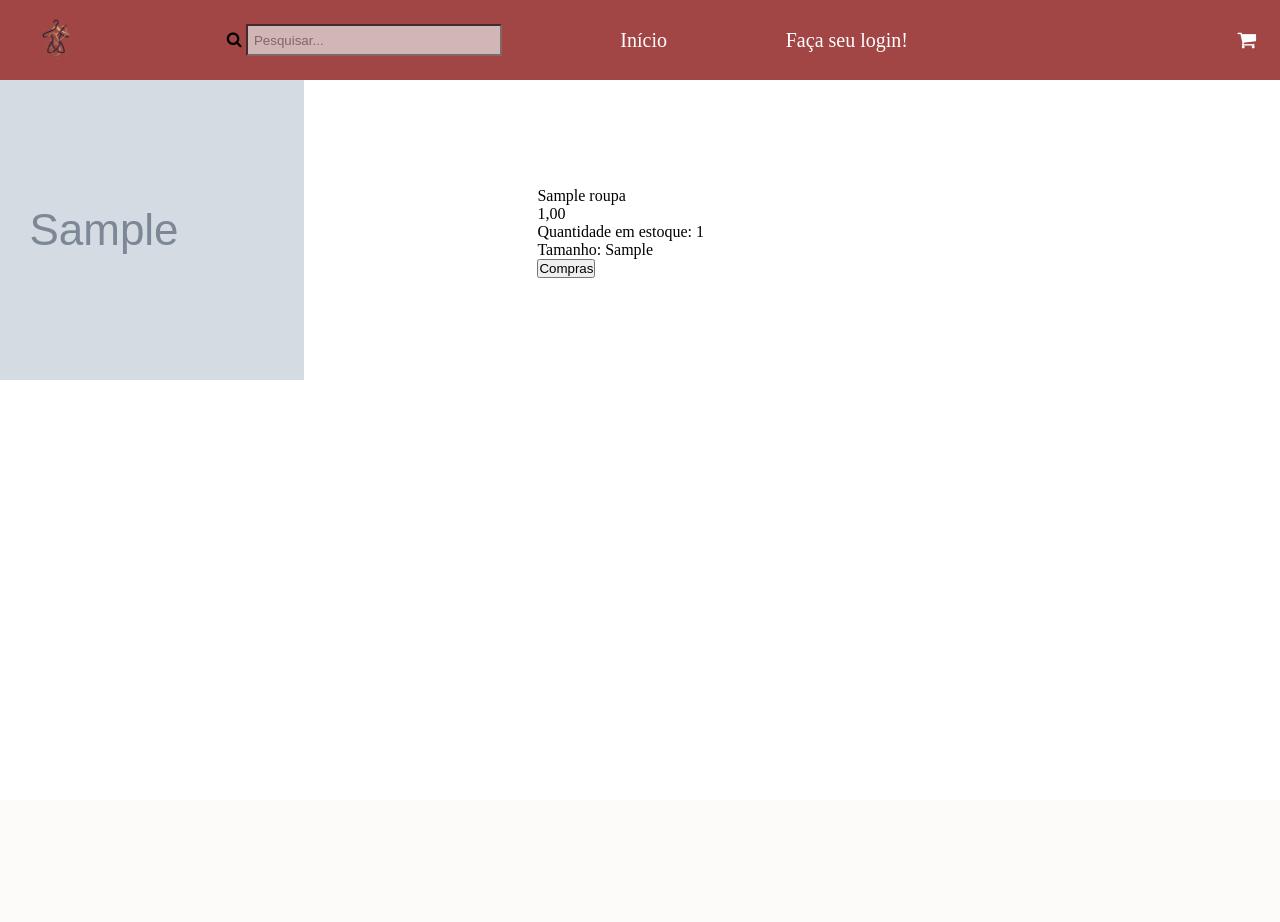
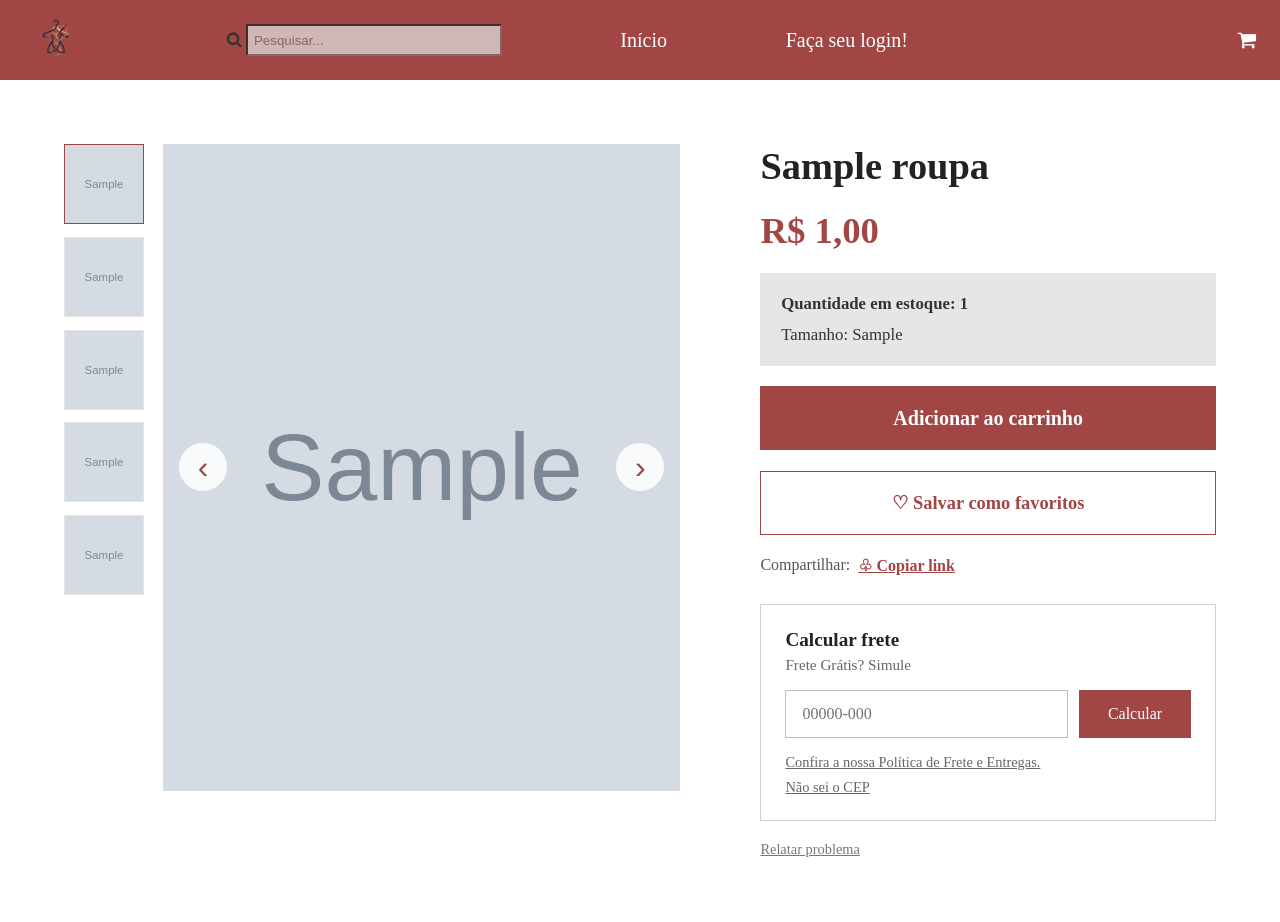
Before and after one commit to Avena-JABAL/Trend_Store, a Django app: page /produto/1/ in a window 1280 px wide. Before the commit the page ends 380 px from the top, so only its background shows below. Run offline with Django 5.2, Linux system fonts and the light colour scheme; tables that the repository leaves empty hold one stand-in row (values such as "Sample post"); grey boxes marked "Sample" are stand-in pictures; parts of the project's set-up code (start-up, migrations or seed data) failed here and were passed over.

Commit message:
Ajusta página de produto

```diff
--- a/config/settings.py
+++ b/config/settings.py
@@ -31,6 +31,8 @@ INSTALLED_APPS = [
     "django.contrib.staticfiles",
     "loja_roupas",
 ]
+
+
 
 MIDDLEWARE = [
     "django.middleware.security.SecurityMiddleware",
--- /dev/null
+++ b/loja_roupas/static/css/produto.css
@@ -0,0 +1,432 @@
+* {
+    margin: 0;
+    padding: 0;
+    box-sizing: border-box;
+}
+
+body {
+    background-color: #FFF;
+    color: #333;
+    font-family: "Inria Serif", serif;
+}
+
+
+/* =========================
+   PÁGINA DO PRODUTO
+========================= */
+
+.produto-pagina {
+    width: 100%;
+    max-width: 90rem;
+    margin: 0 auto;
+    padding: 4rem 5%;
+    display: grid;
+    grid-template-columns: minmax(0, 1.15fr) minmax(20rem, 0.85fr);
+    gap: 5rem;
+    align-items: start;
+}
+
+
+/* =========================
+   GALERIA
+========================= */
+
+.galeria {
+    display: grid;
+    grid-template-columns: 5rem minmax(0, 1fr);
+    gap: 1.2rem;
+    min-width: 0;
+}
+
+.miniaturas {
+    display: flex;
+    flex-direction: column;
+    gap: 0.8rem;
+}
+
+.miniatura {
+    width: 5rem;
+    aspect-ratio: 1 / 1;
+    padding: 0;
+    border: 0.1rem solid transparent;
+    background-color: #E6E6E6;
+    cursor: pointer;
+    overflow: hidden;
+}
+
+.miniatura.ativa {
+    border-color: #A14545;
+}
+
+.miniatura img {
+    width: 100%;
+    height: 100%;
+    object-fit: cover;
+    display: block;
+}
+
+.imagem-principal {
+    position: relative;
+    width: 100%;
+    aspect-ratio: 4 / 5;
+    background-color: #E6E6E6;
+    overflow: hidden;
+}
+
+.imagem-principal img {
+    width: 100%;
+    height: 100%;
+    object-fit: cover;
+    display: block;
+}
+
+
+/* =========================
+   SETAS DA IMAGEM
+========================= */
+
+.setas {
+    position: absolute;
+    inset: 0;
+    display: flex;
+    justify-content: space-between;
+    align-items: center;
+    padding: 0 1rem;
+    pointer-events: none;
+}
+
+.setas button {
+    pointer-events: auto;
+    width: 3rem;
+    height: 3rem;
+    border: 0;
+    border-radius: 50%;
+    background-color: rgba(255, 255, 255, 0.85);
+    color: #A14545;
+    font-size: 2rem;
+    line-height: 1;
+    cursor: pointer;
+    transition: 0.2s ease;
+}
+
+.setas button:hover {
+    background-color: #A14545;
+    color: #FFF;
+}
+
+
+/* =========================
+   INFORMAÇÕES
+========================= */
+
+.informacoes {
+    display: flex;
+    flex-direction: column;
+    gap: 1.3rem;
+    min-width: 0;
+}
+
+.cabecalho-produto {
+    display: flex;
+    justify-content: space-between;
+    align-items: flex-start;
+    gap: 1rem;
+}
+
+.cabecalho-produto h1 {
+    color: #222;
+    font-size: clamp(1.8rem, 3vw, 2.7rem);
+    font-weight: 600;
+    line-height: 1.15;
+}
+
+.cabecalho-produto > .compartilhar {
+    display: flex;
+    align-items: center;
+    justify-content: center;
+    flex-shrink: 0;
+    width: 3rem;
+    height: 3rem;
+    padding: 0;
+    border: 0.1rem solid #A14545;
+    border-radius: 50%;
+    background-color: #FFF;
+    color: #A14545;
+    cursor: pointer;
+    font-size: 1.1rem;
+    transition: 0.2s ease;
+}
+
+.cabecalho-produto > .compartilhar:hover {
+    background-color: #A14545;
+    color: #FFF;
+}
+
+
+/* =========================
+   PREÇO
+========================= */
+
+.preco {
+    color: #A14545;
+    font-size: clamp(1.7rem, 3vw, 2.3rem);
+    font-weight: 700;
+}
+
+
+/* =========================
+   ESTOQUE / TAMANHO
+========================= */
+
+.info-produto {
+    display: flex;
+    flex-direction: column;
+    gap: 0.7rem;
+    padding: 1.3rem;
+    background-color: #E6E6E6;
+}
+
+.info-produto .estoque,
+.info-produto .tamanho {
+    color: #333;
+    font-size: 1.05rem;
+}
+
+.info-produto .estoque {
+    font-weight: 600;
+}
+
+
+/* =========================
+   BOTÃO COMPRAR
+========================= */
+
+.informacoes > .comprar {
+    width: 100%;
+    min-height: 4rem;
+    border: 0;
+    border-radius: 0;
+    background-color: #A14545;
+    color: #FFF;
+    font-family: "Inria Serif", serif;
+    font-size: 1.25rem;
+    font-weight: 600;
+    cursor: pointer;
+    transition: 0.2s ease;
+}
+
+.informacoes > .comprar:hover {
+    background-color: #773232;
+}
+
+
+/* =========================
+   FAVORITOS
+========================= */
+
+.favoritos {
+    width: 100%;
+    min-height: 4rem;
+    display: flex;
+    align-items: center;
+    justify-content: center;
+    border: 0.1rem solid #A14545;
+    background-color: #FFF;
+    color: #A14545;
+    font-size: 1.15rem;
+    font-weight: 600;
+    cursor: pointer;
+    transition: 0.2s ease;
+}
+
+.favoritos:hover {
+    background-color: #A14545;
+    color: #FFF;
+}
+
+
+/* =========================
+   COMPARTILHAR / COPIAR LINK
+========================= */
+
+.informacoes > .compartilhar {
+    display: flex;
+    align-items: center;
+    gap: 0.5rem;
+    color: #555;
+    font-size: 1rem;
+}
+
+.informacoes > .compartilhar span {
+    color: #A14545;
+    font-weight: 600;
+    text-decoration: underline;
+    cursor: pointer;
+}
+
+.informacoes > .compartilhar span:hover {
+    color: #773232;
+}
+
+
+/* =========================
+   FRETE
+========================= */
+
+.frete {
+    display: flex;
+    flex-direction: column;
+    gap: 1rem;
+    margin-top: 0.5rem;
+    padding: 1.5rem;
+    border: 0.1rem solid #D0D0D0;
+    background-color: #FFF;
+}
+
+.frete-titulo {
+    display: flex;
+    flex-direction: column;
+    gap: 0.3rem;
+}
+
+.frete-titulo strong {
+    color: #222;
+    font-size: 1.2rem;
+}
+
+.frete-titulo span {
+    color: #666;
+    font-size: 0.95rem;
+}
+
+.cep {
+    display: grid;
+    grid-template-columns: minmax(0, 1fr) auto;
+    gap: 0.7rem;
+}
+
+.cep input {
+    width: 100%;
+    min-height: 3rem;
+    padding: 0 1rem;
+    border: 0.1rem solid #BDBDBD;
+    background-color: #FFF;
+    color: #333;
+    font-family: "Inria Serif", serif;
+    font-size: 1rem;
+    outline: none;
+}
+
+.cep input:focus {
+    border-color: #A14545;
+}
+
+.cep button {
+    min-width: 7rem;
+    padding: 0 1.2rem;
+    border: 0;
+    background-color: #A14545;
+    color: #FFF;
+    font-family: "Inria Serif", serif;
+    font-size: 1rem;
+    cursor: pointer;
+    transition: 0.2s ease;
+}
+
+.cep button:hover {
+    background-color: #773232;
+}
+
+.frete-links {
+    display: flex;
+    flex-direction: column;
+    gap: 0.5rem;
+}
+
+.frete-links a {
+    color: #666;
+    font-size: 0.9rem;
+    text-decoration: underline;
+}
+
+.frete-links a:hover {
+    color: #A14545;
+}
+
+
+/* =========================
+   RELATAR PROBLEMA
+========================= */
+
+.problema {
+    align-self: flex-start;
+    color: #777;
+    font-size: 0.9rem;
+    text-decoration: underline;
+}
+
+.problema:hover {
+    color: #A14545;
+}
+
+
+/* =========================
+   RESPONSIVIDADE
+========================= */
+
+@media (max-width: 55rem) {
+
+    .produto-pagina {
+        grid-template-columns: 1fr;
+        gap: 3rem;
+        padding: 3rem 5%;
+    }
+
+    .imagem-principal {
+        aspect-ratio: 4 / 3;
+    }
+
+    .informacoes {
+        width: 100%;
+    }
+}
+
+
+@media (max-width: 40rem) {
+
+    .produto-pagina {
+        padding: 2rem 4%;
+    }
+
+    .galeria {
+        grid-template-columns: 1fr;
+    }
+
+    .miniaturas {
+        order: 2;
+        flex-direction: row;
+        overflow-x: auto;
+    }
+
+    .miniatura {
+        flex: 0 0 4rem;
+        width: 4rem;
+    }
+
+    .imagem-principal {
+        order: 1;
+        aspect-ratio: 1 / 1;
+    }
+
+    .cabecalho-produto h1 {
+        font-size: 1.8rem;
+    }
+
+    .cep {
+        grid-template-columns: 1fr;
+    }
+
+    .cep button {
+        min-height: 3rem;
+    }
+}
--- a/loja_roupas/templates/produto.html
+++ b/loja_roupas/templates/produto.html
@@ -1,4 +1,4 @@
-{% load static %}
+<!-- {% load static %}
 <!doctype html>
 <html lang="en">
   <head>
@@ -34,4 +34,140 @@
     </div>
       </section>
     </body>
+</html> -->
+
+{% load static %}
+
+<!doctype html>
+<html lang="pt-BR">
+
+<head>
+    <meta charset="UTF-8">
+    <meta name="viewport" content="width=device-width, initial-scale=1.0">
+
+    <title>Produto | Trend Store</title>
+
+    <link rel="stylesheet"
+        href="https://cdnjs.cloudflare.com/ajax/libs/font-awesome/4.7.0/css/font-awesome.min.css">
+
+    <link rel="stylesheet" href="{% static 'css/navbar.css' %}">
+    <link rel="stylesheet" href="{% static 'css/produto.css' %}">
+</head>
+
+<body>
+
+    {% include 'components/navbar.html' %}
+
+
+    <main class="produto-pagina">
+
+        <!-- GALERIA -->
+        <section class="galeria">
+
+            <div class="miniaturas">
+
+                <button class="miniatura ativa">
+                    <img src="{{ roupa.imagem }}" alt="{{ roupa.nome }}">
+                </button>
+
+                <button class="miniatura">
+                    <img src="{{ roupa.imagem }}" alt="{{ roupa.nome }}">
+                </button>
+
+                <button class="miniatura">
+                    <img src="{{ roupa.imagem }}" alt="{{ roupa.nome }}">
+                </button>
+
+                <button class="miniatura">
+                    <img src="{{ roupa.imagem }}" alt="{{ roupa.nome }}">
+                </button>
+
+                <button class="miniatura">
+                    <img src="{{ roupa.imagem }}" alt="{{ roupa.nome }}">
+                </button>
+
+            </div>
+
+
+            <div class="imagem-principal">
+
+                <img src="{{ roupa.imagem }}" alt="{{ roupa.nome }}">
+
+                <div class="setas">
+                    <button>&lsaquo;</button>
+                    <button>&rsaquo;</button>
+                </div>
+
+            </div>
+
+        </section>
+
+
+        <!-- INFORMAÇÕES -->
+        <section class="informacoes">
+
+            <div class="cabecalho-produto">
+
+                <h1>{{ roupa.nome }}</h1>
+
+            </div>
+
+
+            <div class="preco">
+                R$ {{ roupa.preco }}
+            </div>
+
+
+            <div class="info-produto">
+
+                <div class="estoque">
+                    Quantidade em estoque: {{ roupa.estoque }}
+                </div>
+
+                <div class="tamanho">
+                    Tamanho: {{ roupa.tamanho }}
+                </div>
+
+            </div>
+
+
+            <button class="comprar">
+                Adicionar ao carrinho
+            </button>
+
+            <div class="favoritos">
+    ♡ Salvar como favoritos
+</div>
+
+<div class="compartilhar">
+    Compartilhar:
+    <span>♧ Copiar link</span>
+</div>
+
+<div class="frete">
+    <div class="frete-titulo">
+        <strong>Calcular frete</strong>
+        <span>Frete Grátis? Simule</span>
+    </div>
+
+    <div class="cep">
+        <input type="text" placeholder="00000-000">
+        <button>Calcular</button>
+    </div>
+
+    <div class="frete-links">
+        <a href="#">Confira a nossa Política de Frete e Entregas.</a>
+        <a href="#">Não sei o CEP</a>
+    </div>
+</div>
+
+
+<a href="#" class="problema">Relatar problema</a>
+
+        </section>
+
+    </main>
+
+</body>
+
 </html>
```
Also changed, not shown: loja_roupas/templates/home.html (added, +145 -0 lines), loja_roupas/static/css/catalogo.css (line endings or trailing spaces).
